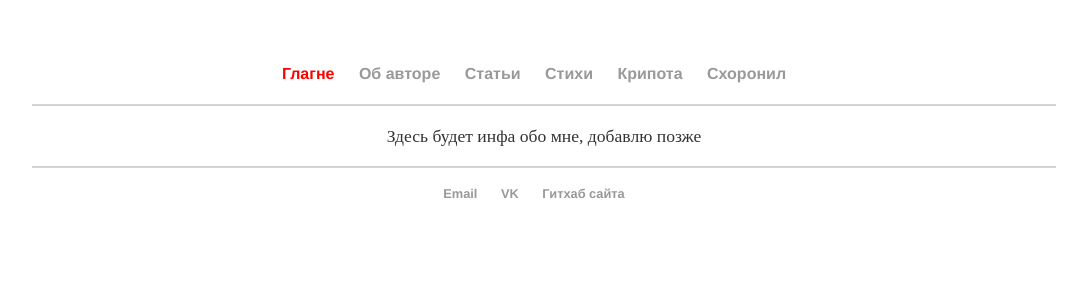
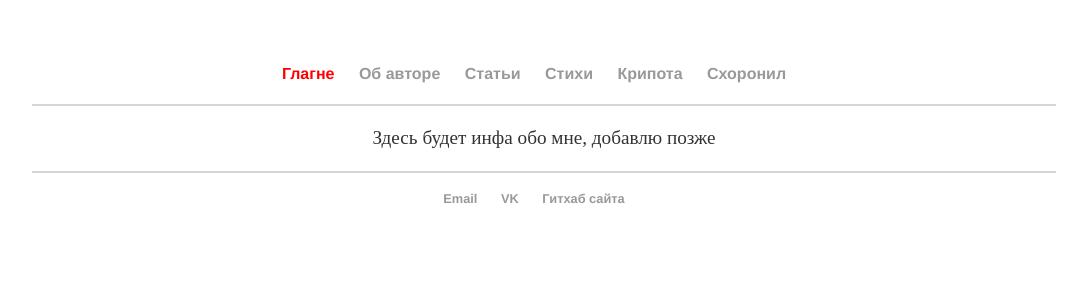
Before and after one commit to G0DMD/G0DMD.github.io, a Jekyll site: the page built from about/index.html, in a window 1280 px wide. Shown: the top 300 px of the page, without its empty margins (96-1183 px from the left). Built offline with Jekyll 4.4.1, drawn with Linux system fonts in a browser that asks for light colours.

Commit message:
Update main.css

```diff
--- a/css/main.css
+++ b/css/main.css
@@ -32,7 +32,7 @@
     }
 
 h2 {
-    font-size: 1.4em;
+    font-size: 1.3em;
     font-family:'Helvetica', 'Arial', 'Sans-Serif';
     text-align: center;
 }
@@ -44,6 +44,8 @@
 }
 
 p.p1 {
+    font-size: 1.2em;
+    line-height: 1.4em;
     text-align: center;
 }
 
```
